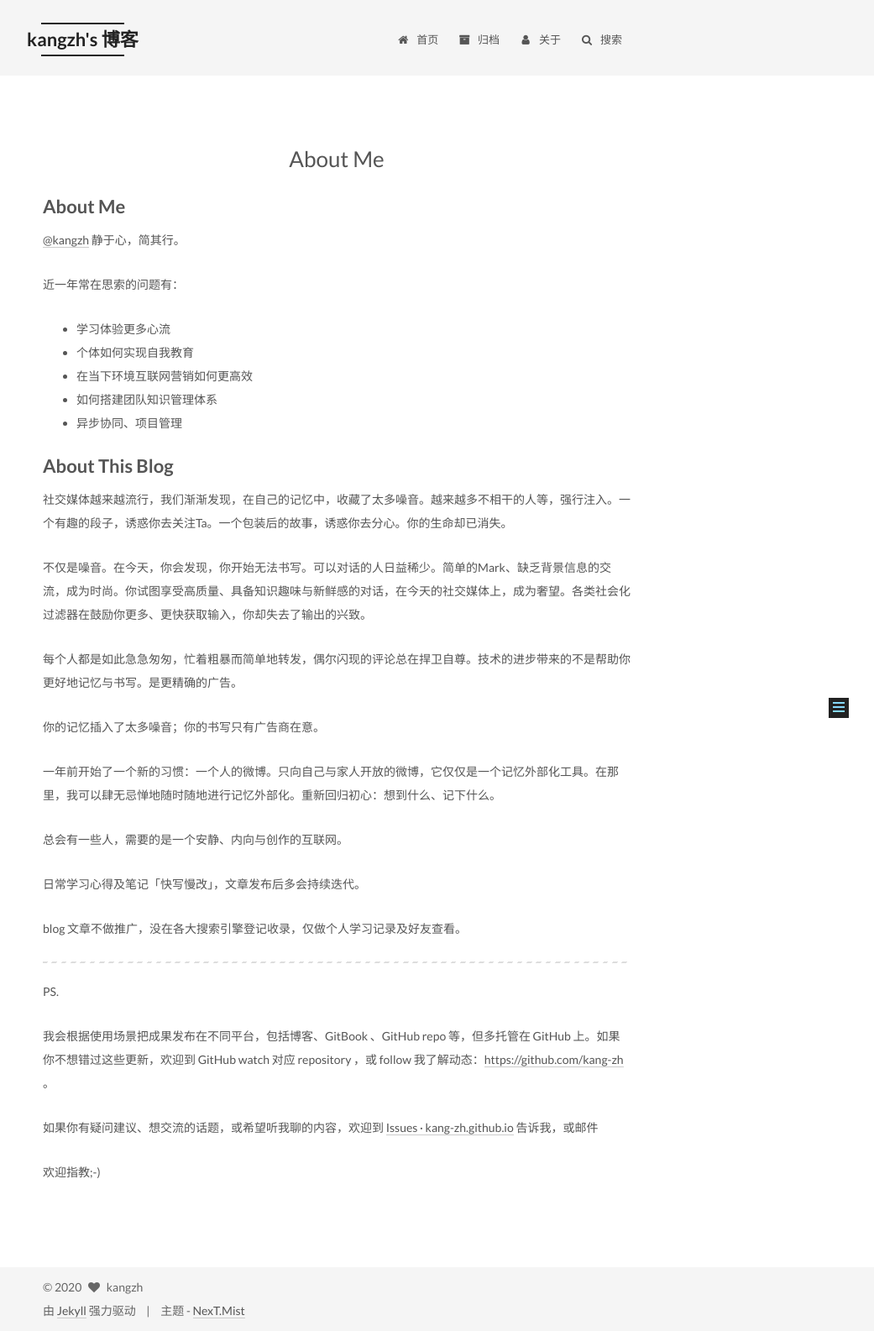
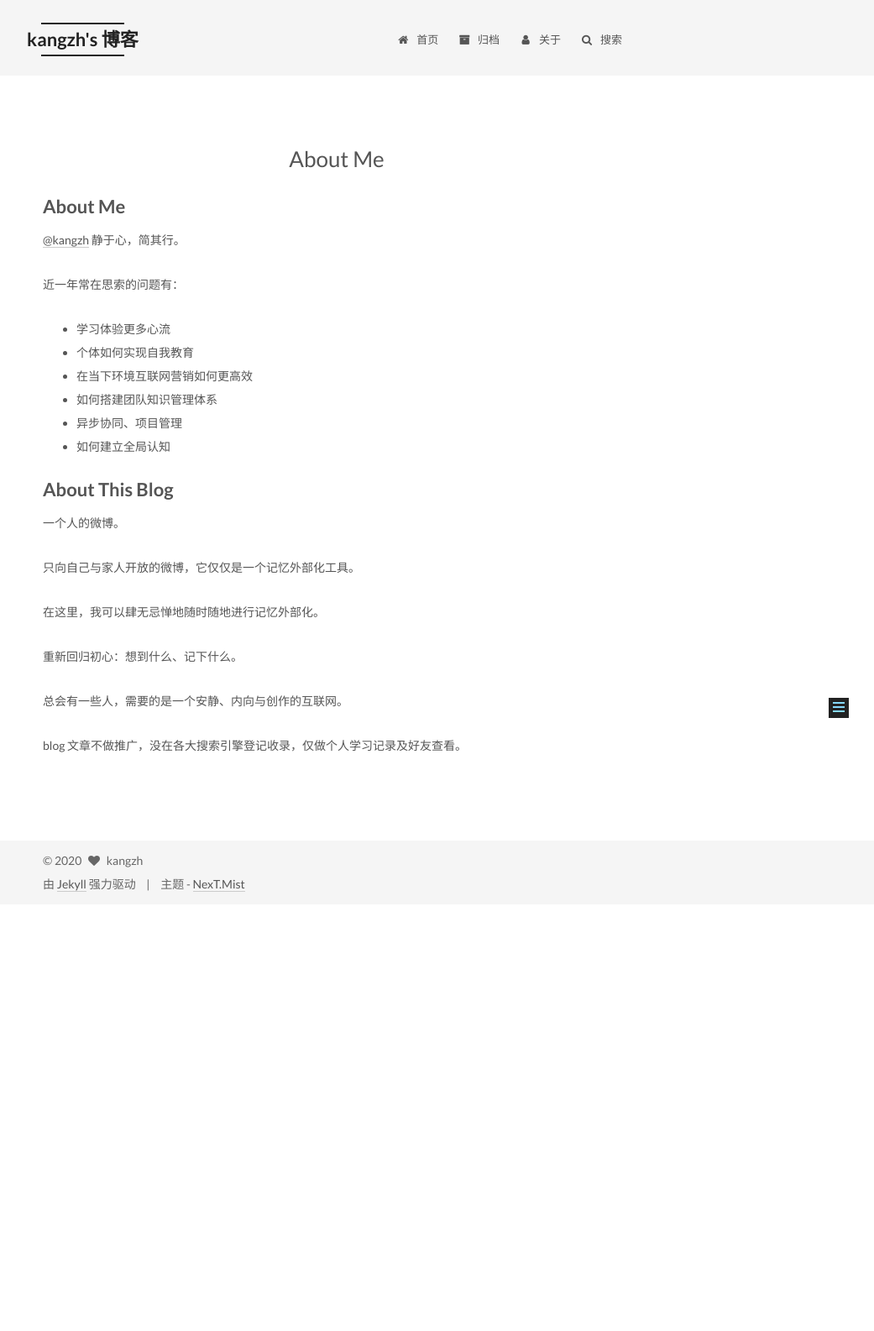
Before and after one commit to kang-zh/kangzh, a Jekyll site: the page built from about/index.md, in a window 1280 px wide. Shown: the whole page at 84% size, without its empty margins (239-1280 px from the left). Built offline with Jekyll 4.4.1, drawn with Linux system fonts in a browser that asks for light colours; comment, search, counter and statistics services are not loaded; our own code applies the rules of GitHub Pages for plain Markdown files; after the commit the page ends 1077 px from its top, so only the background shows below that.

Commit message:
Update index.md

```diff
--- a/about/index.md
+++ b/about/index.md
@@ -14,35 +14,23 @@ type: about
 -   在当下环境互联网营销如何更高效
 -   如何搭建团队知识管理体系
 -   异步协同、项目管理
-
-
+-   如何建立全局认知
 
 
 
 ## About This Blog
 
-社交媒体越来越流行，我们渐渐发现，在自己的记忆中，收藏了太多噪音。越来越多不相干的人等，强行注入。一个有趣的段子，诱惑你去关注Ta。一个包装后的故事，诱惑你去分心。你的生命却已消失。
+一个人的微博。
 
-不仅是噪音。在今天，你会发现，你开始无法书写。可以对话的人日益稀少。简单的Mark、缺乏背景信息的交流，成为时尚。你试图享受高质量、具备知识趣味与新鲜感的对话，在今天的社交媒体上，成为奢望。各类社会化过滤器在鼓励你更多、更快获取输入，你却失去了输出的兴致。
+只向自己与家人开放的微博，它仅仅是一个记忆外部化工具。
 
-每个人都是如此急急匆匆，忙着粗暴而简单地转发，偶尔闪现的评论总在捍卫自尊。技术的进步带来的不是帮助你更好地记忆与书写。是更精确的广告。
+在这里，我可以肆无忌惮地随时随地进行记忆外部化。
 
-你的记忆插入了太多噪音；你的书写只有广告商在意。
-
-一年前开始了一个新的习惯：一个人的微博。只向自己与家人开放的微博，它仅仅是一个记忆外部化工具。在那里，我可以肆无忌惮地随时随地进行记忆外部化。重新回归初心：想到什么、记下什么。
+重新回归初心：想到什么、记下什么。
 
 
 总会有一些人，需要的是一个安静、内向与创作的互联网。
 
-日常学习心得及笔记「快写慢改」，文章发布后多会持续迭代。
+
 
 blog 文章不做推广，没在各大搜索引擎登记收录，仅做个人学习记录及好友查看。
-
--------
-PS.
-
-我会根据使用场景把成果发布在不同平台，包括博客、GitBook 、GitHub repo 等，但多托管在 GitHub 上。如果你不想错过这些更新，欢迎到 GitHub watch 对应 repository ，或 follow 我了解动态：[https://github.com/kang-zh](https://github.com/kang-zh)  。
-
-如果你有疑问建议、想交流的话题，或希望听我聊的内容，欢迎到  [Issues · kang-zh.github.io](https://github.com/kang-zh/kang-zh/issues)  告诉我，或邮件
-
-欢迎指教;-)
```
